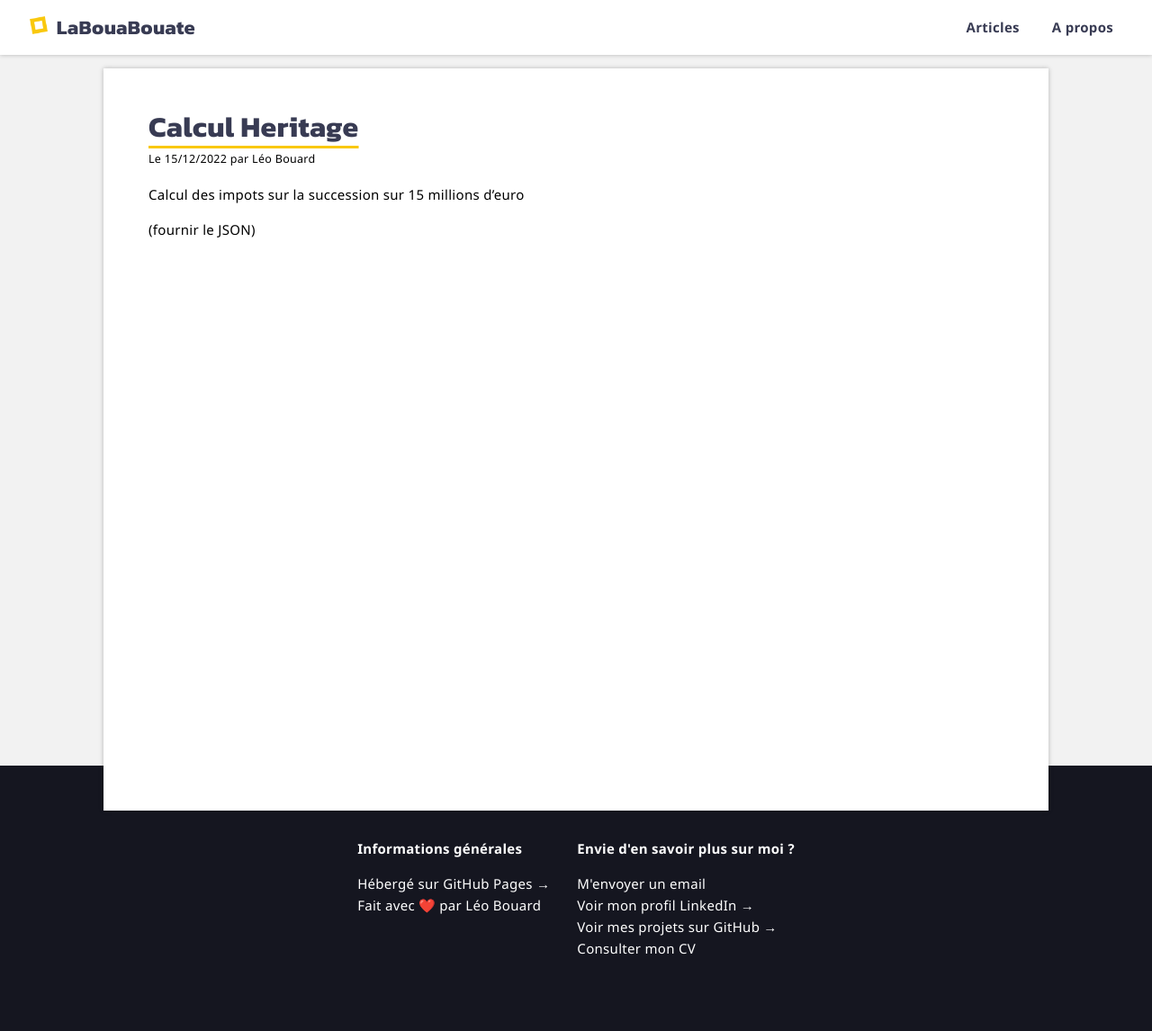
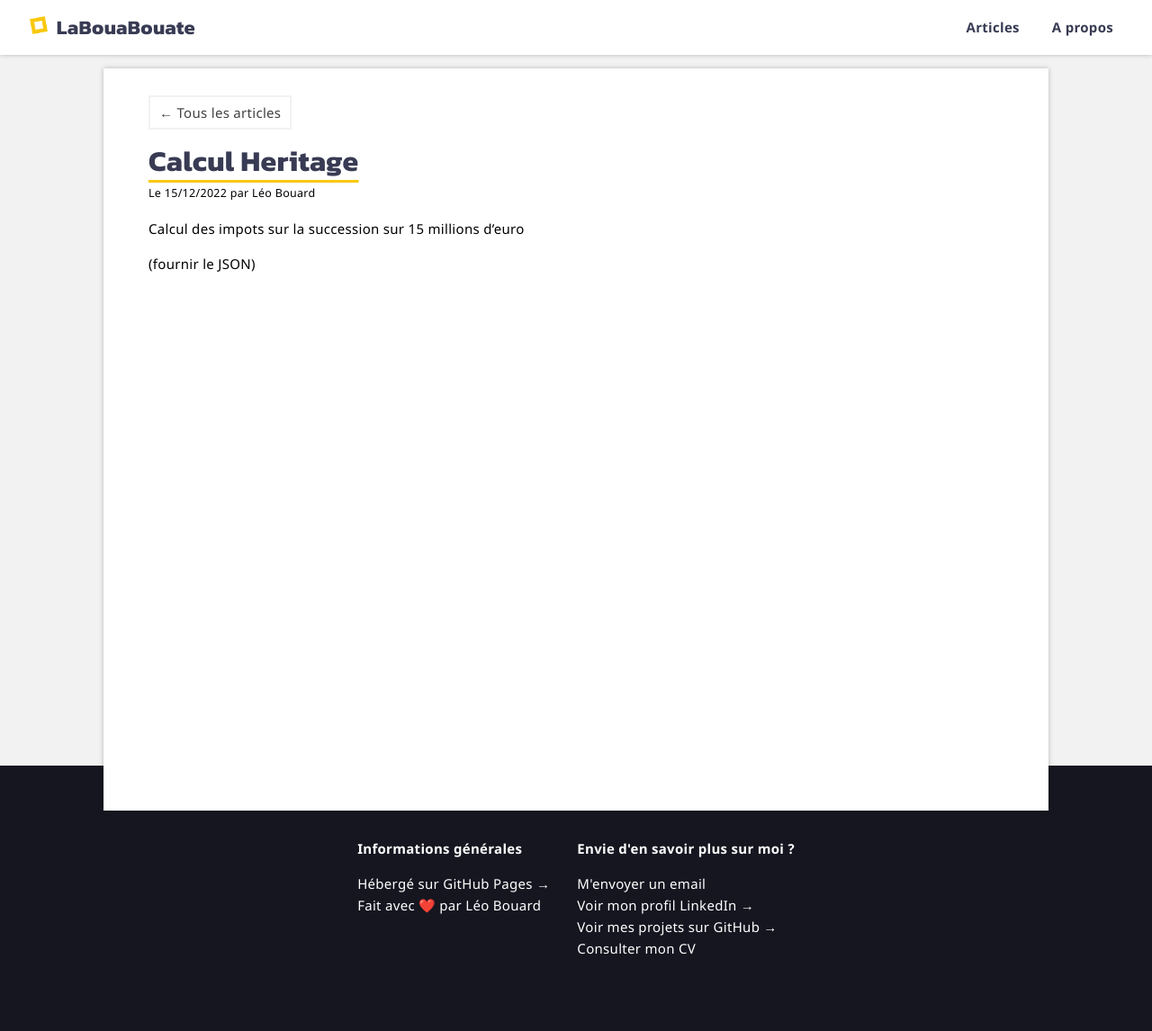
Before and after one commit to leobouard/leobouard.github.io, a Jekyll site: the page built from _posts/2022-12-15-calcul-heritage.md, in a window 1280 px wide. Shown: the whole page at 90% size. Built offline with Jekyll 4.4.1, drawn with Linux system fonts in a browser that asks for light colours; some web fonts are replaced; our own code applies the rules of GitHub Pages for plain Markdown files.

Commit message:
Update post.html

```diff
--- a/_layouts/post.html
+++ b/_layouts/post.html
@@ -3,12 +3,12 @@ layout: default
 ---
 
 <div class="div_topnav_buttons">
-    {% if page.prevLink or page.nextLink %}
-        {% if page.prevLink %}
-            <a href="{{ page.prevLink.id }}">← {{ page.prevLink.name }}</a>
-        {% else %}
-            <a href="/blog">← Tous les articles</a>
-        {% endif %}
+    {% if page.prevLink %}
+        <a href="{{ page.prevLink.id }}">← {{ page.prevLink.name }}</a>
+    {% else %}
+        <a href="/blog">← Tous les articles</a>
+    {% endif %}
+    {% if page.nextLink %}
         <a href="{{ page.nextLink.id }}" {% unless page.nextLink %} style="visibility: hidden;" {% endunless %}>{{ page.nextLink.name }} →</a>
     {% endif %}
 </div>
```
